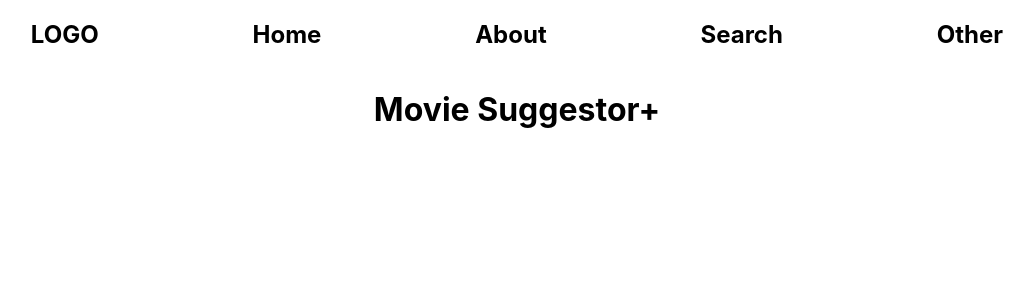
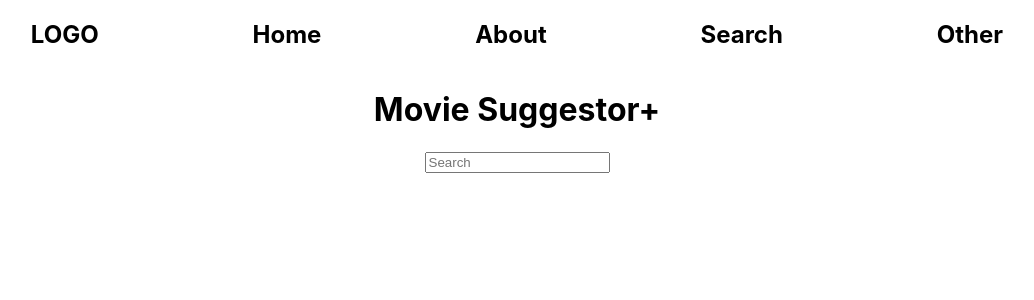
Before and after one commit to zsoliman/movie-suggestor, a React (Create React App) app: page / in a window 1280 px wide. Shown: the top 300 px of the page, without its empty margins (123-1157 px from the left). Built offline with nearby package versions, Linux system fonts and the light colour scheme.

Commit message:
search component added

```diff
--- a/src/App.js
+++ b/src/App.js
@@ -1,12 +1,14 @@
 import './App.css';
 import Nav from './components/Nav';
 import Title from './components/Title';
+import Search from './components/Search';
 
 function App() {
   return (
     <div className="App">
       <Nav />
       <Title />
+      <Search />
     </div>
   );
 }
--- /dev/null
+++ b/src/components/Search.jsx
@@ -0,0 +1,9 @@
+const Search = () => {
+    return (
+        <div>
+            <input placeholder="Search"></input>
+        </div>
+    )
+}
+
+export default Search;
```
